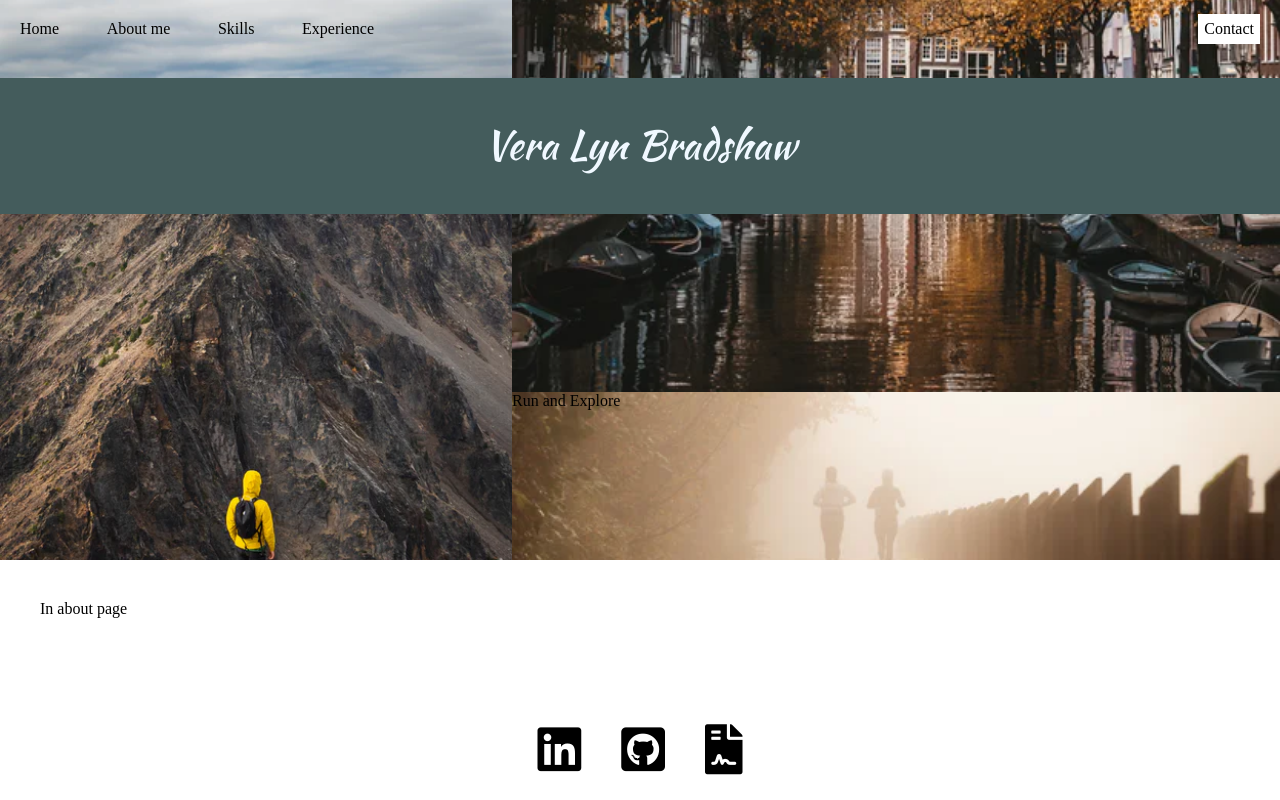
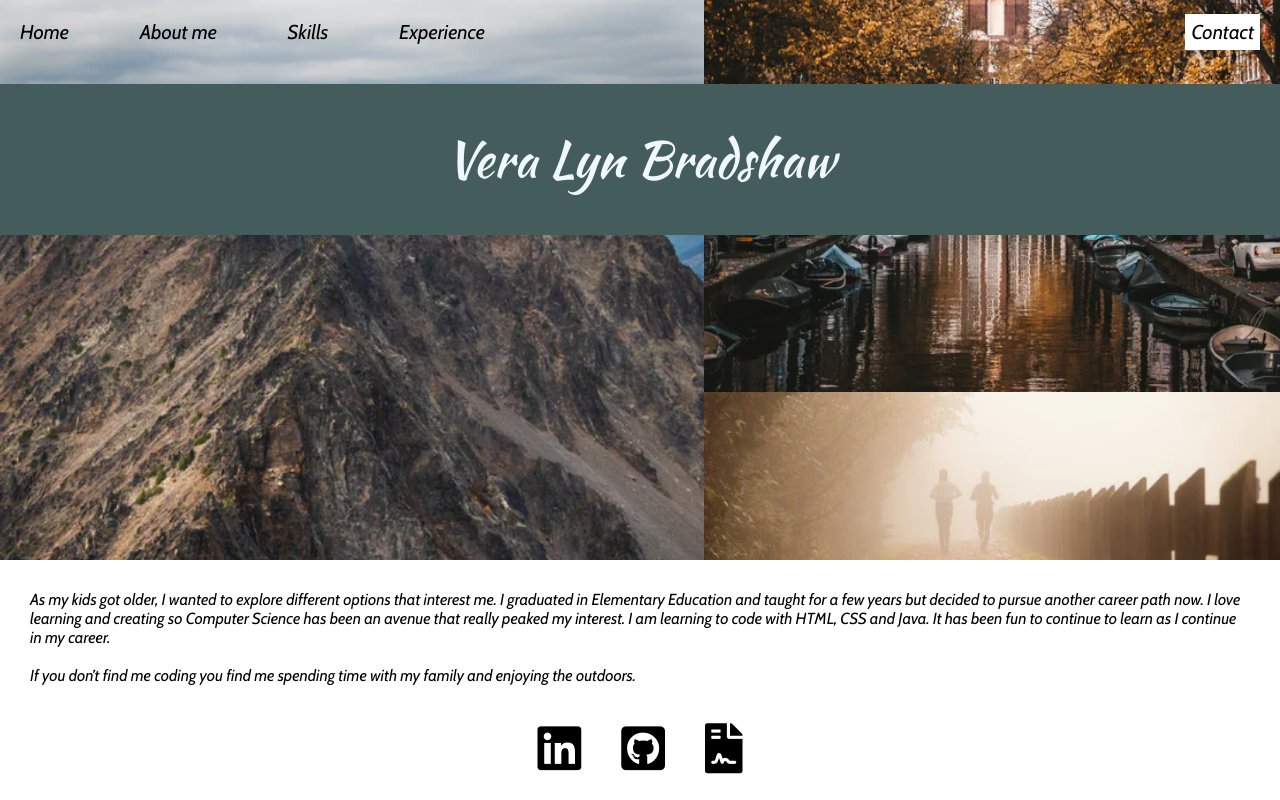
Before and after one commit to vlbrad/TechMom_Portfolio, a plain HTML site: page pages/about/about.html in a window 1280 px wide. Drawn offline with nearby package versions, Linux system fonts and the light colour scheme.

Commit message:
fonts,words,pictures

```diff
--- a/pages/about/about.css
+++ b/pages/about/about.css
@@ -1,6 +1,10 @@
+.body {
+    font-family: 'Cabin', sans-serif;
+}
+
 .main-section {
     background-image: url(../../assets/Hiking.webp);
-      width: 40%;
+      width: 55%;
       height: 70vh;
 
   }
@@ -17,7 +21,7 @@
 
   .right-section {
       height: 70vh;
-      width: 60%;
+      width: 45%;
       z-index: -1;
   }
 
@@ -38,5 +42,5 @@
   }
 
 .about-me-paragraph {
-    padding: 40px;
+    padding: 30px;
 }
--- a/pages/about/about.html
+++ b/pages/about/about.html
@@ -12,8 +12,9 @@
         integrity="sha384-fnmOCqbTlWIlj8LyTjo7mOUStjsKC4pOpQbqyi7RrhN7udi9RwhKkMHpvLbHG9Sr" crossorigin="anonymous" />
     <link href="https://fonts.googleapis.com/css2?family=Roboto" rel="stylesheet">
     <link rel="preconnect" href="https://fonts.googleapis.com">
-    <link rel="preconnect" href="https://fonts.gstatic.com" crossorigin>
-    <link href="https://fonts.googleapis.com/css2?family=Kaushan+Script&family=Permanent+Marker&display=swap" rel="stylesheet"></head>
+<link rel="preconnect" href="https://fonts.gstatic.com" crossorigin>
+<link href="https://fonts.googleapis.com/css2?family=Cabin:ital@1&family=Kaushan+Script&family=Permanent+Marker&family=Ubuntu:wght@300&display=swap" rel="stylesheet">
+</head>
 
 <body>
     <div class="section-container">
@@ -47,10 +48,14 @@
 
         <div class="right-section">
             <div class="right-section-top"></div>
-            <div class="right-section-bottom">Run and Explore</div>
+            <div class="right-section-bottom"></div>
         </div>
     </div>
-    <div class="about-me-paragraph">In about page</div>
+    <div class="about-me-paragraph">As my kids got older, I wanted to explore different options that interest me.  I graduated in Elementary Education and taught for a few years but decided to pursue another career path now. I love learning and creating so Computer Science has been an avenue that really peaked my interest. I am learning to code with HTML, CSS and Java.  It has been fun to continue to learn as I continue in my career.
+        <br>
+        <br>
+        If you don’t find me coding you find me spending time with my family and enjoying the outdoors.
+        </div>
 
     <div class="footer">
         <a href="social media link"><i class="fab fa-linkedin"></i></a>
--- a/pages/contact/contact.css
+++ b/pages/contact/contact.css
@@ -0,0 +1,21 @@
+.body {
+    font-family: 'Cabin', sans-serif;
+}
+
+.main-section {
+    background-image: url(../../assets/contact\ .avif);
+    width: 85%;
+    height: 80vh;
+
+}
+
+.email-container {
+    display: flex;
+    flex-direction: column;
+    align-items: center;
+    margin-top: 50px;
+}
+.email-container img {
+    width: 40px;
+    height: 40px;
+}
--- a/pages/experience/experience.css
+++ b/pages/experience/experience.css
@@ -0,0 +1,14 @@
+.body {
+    font-family: 'Cabin', sans-serif;
+}
+
+.main-section {
+    background-image: url(../../assets/experience.avif);
+      width: 100%;
+      width: 100%;
+}
+
+.contact-box {
+    background-color: white;
+    padding: 6px;
+}
--- a/pages/skill/skill.css
+++ b/pages/skill/skill.css
@@ -1,4 +1,14 @@
+.body {
+  font-family: 'Cabin', sans-serif;
+}
+
 .main-section {
     background-image: url(../../assets/skills\ 4.jpeg);
       width: 100%;
+      width: 100%;
 }
+.boxes {
+  padding: 95px;
+  width: 20%;
+
+}
--- a/style.css
+++ b/style.css
@@ -1,5 +1,6 @@
 body {
     margin: 0;
+    font-family: 'Cabin', sans-serif;
 }
 
 .header {
@@ -7,13 +8,20 @@ body {
     justify-content: space-between;
     align-items: center;
     padding: 20px;
+    width: 620px;
 }
+
 
 .top-header {
     justify-content: space-between;
     width: 75%;
 }
 
+.top-header a {
+    font-size: 20px;
+    font-family: 'Cabin', sans-serif;
+
+}
 .top-nav {
     display: flex;
 
@@ -74,6 +82,7 @@ nav a {
 .contact-box {
     position: absolute;
     right: 20px;
+    font-size: 20px;
 }
 
 
@@ -104,7 +113,7 @@ a:link {
   .name-here {
       text-align: center;
       margin: 20px 0px 20px 0px;
-      font-size: 40px;
+      font-size: 50px;
       font-family: 'Kaushan Script', cursive;
 
   }
@@ -115,6 +124,27 @@ a:link {
         height: 90vh;
         background-size: cover;
 
+    }
+    .section-container {
+        display: flex;
+    }
+
+    .right-section {
+        height: 90vh;
+        width: 45%;
+        z-index: -1;
+        color: black;
+
+    }
+
+    .right-section-top {
+        height: 40%;
+    }
+
+    .right-section-bottom {
+        height: 60%;
+        padding: 0 90px;
+        font-size: 25px;
     }
 
 
```
Also changed, not shown: index.html (+13 -7 lines), pages/contact/contact.html (+10 -5 lines), pages/experience/experience.html (+4 -3 lines), pages/skill/skill.html (+12 -4 lines), assets/contact .avif (added), assets/experience.avif (added).
